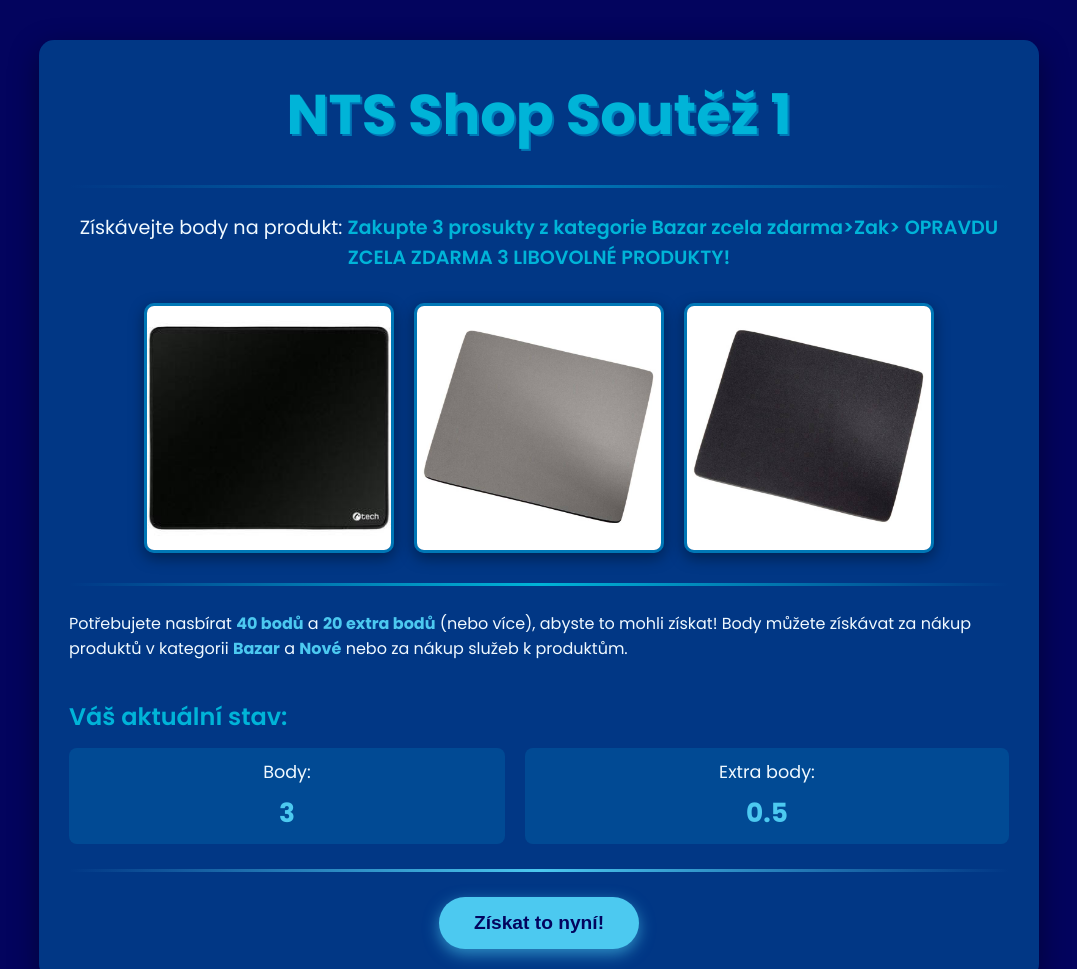
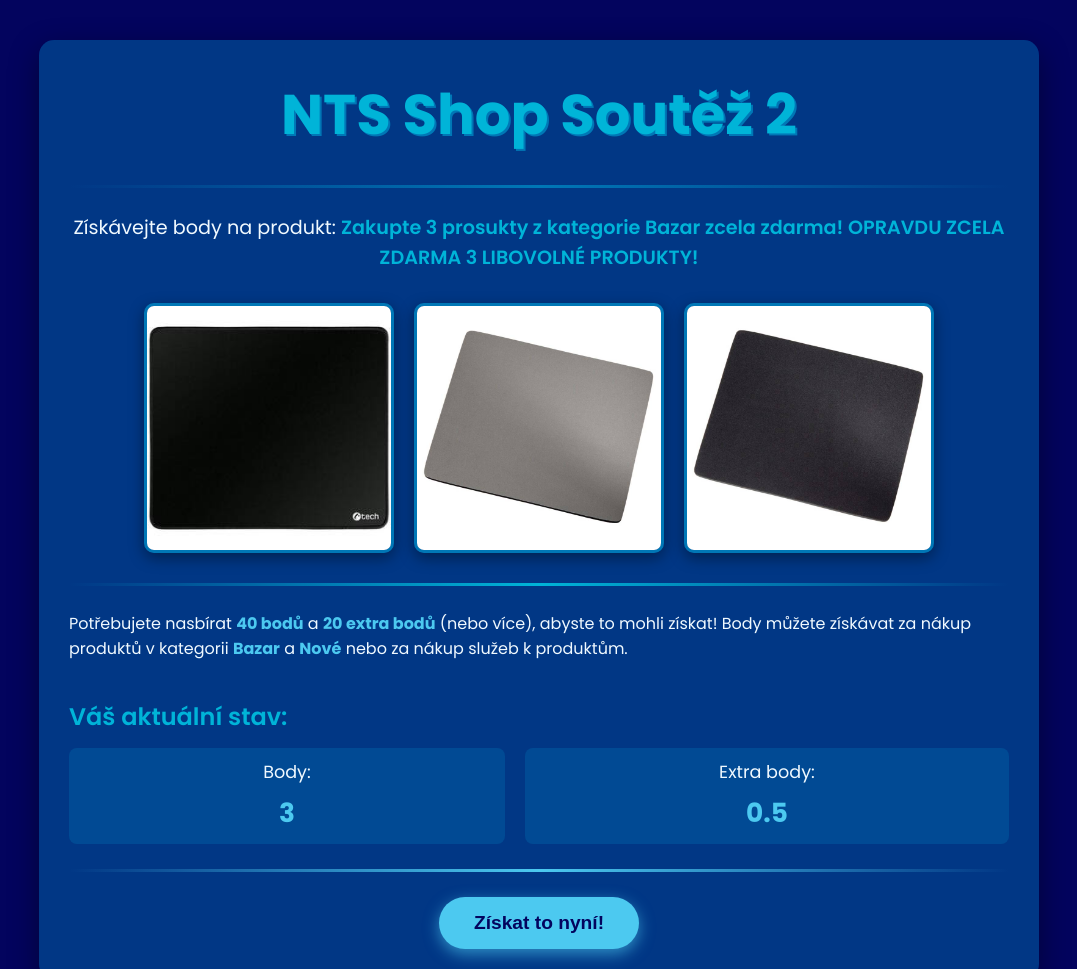
Before and after one commit to NTS-windows-tools/soutez-o-podlozku-hjdhfgdf54tdh48sdf4hd5gfh458gr4fh8, a plain HTML site: page index.html in a window 1280 px wide. Shown: the top 969 px of the page, without its empty margins (101-1178 px from the left). Drawn offline with Linux system fonts and the light colour scheme.

Commit message:
Update index.html

```diff
--- a/index.html
+++ b/index.html
@@ -12,13 +12,13 @@
 
     <div class="main-content-wrapper">
         <header class="header-container">
-            <h1 class="main-title">NTS Shop Soutěž 1</h1>
+            <h1 class="main-title">NTS Shop Soutěž 2</h1>
         </header>
 
         <hr class="divider primary-divider">
 
         <section class="point-product-info">
-            <p class="product-description">Získávejte body na produkt: <span class="highlight">Zakupte 3 prosukty z kategorie Bazar zcela zdarma>Zak> OPRAVDU ZCELA ZDARMA 3 LIBOVOLNÉ PRODUKTY!</p>
+            <p class="product-description">Získávejte body na produkt: <span class="highlight">Zakupte 3 prosukty z kategorie Bazar zcela zdarma! OPRAVDU ZCELA ZDARMA 3 LIBOVOLNÉ PRODUKTY!</p>
         </section>
 
         <section class="product-images">
```
